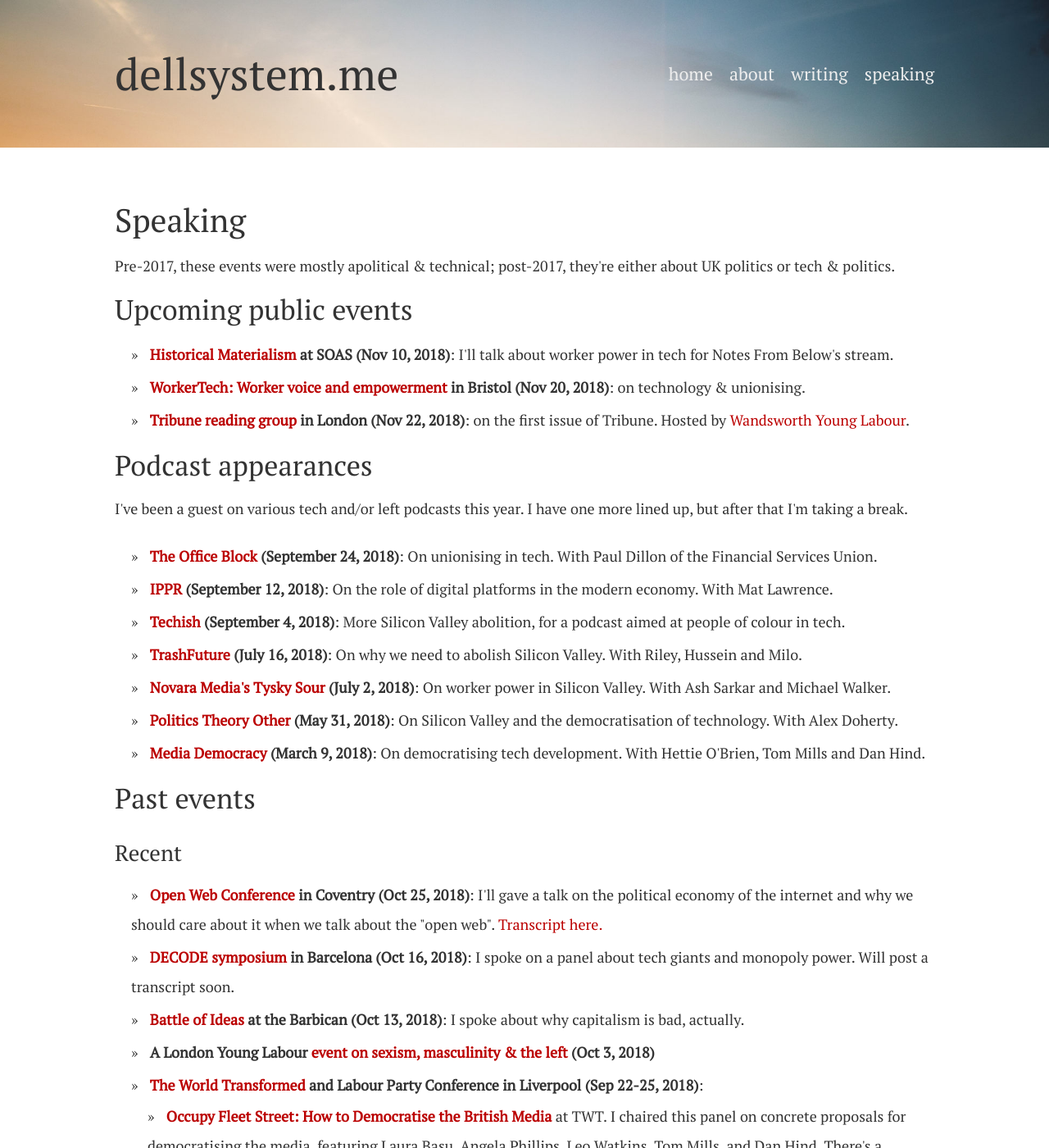
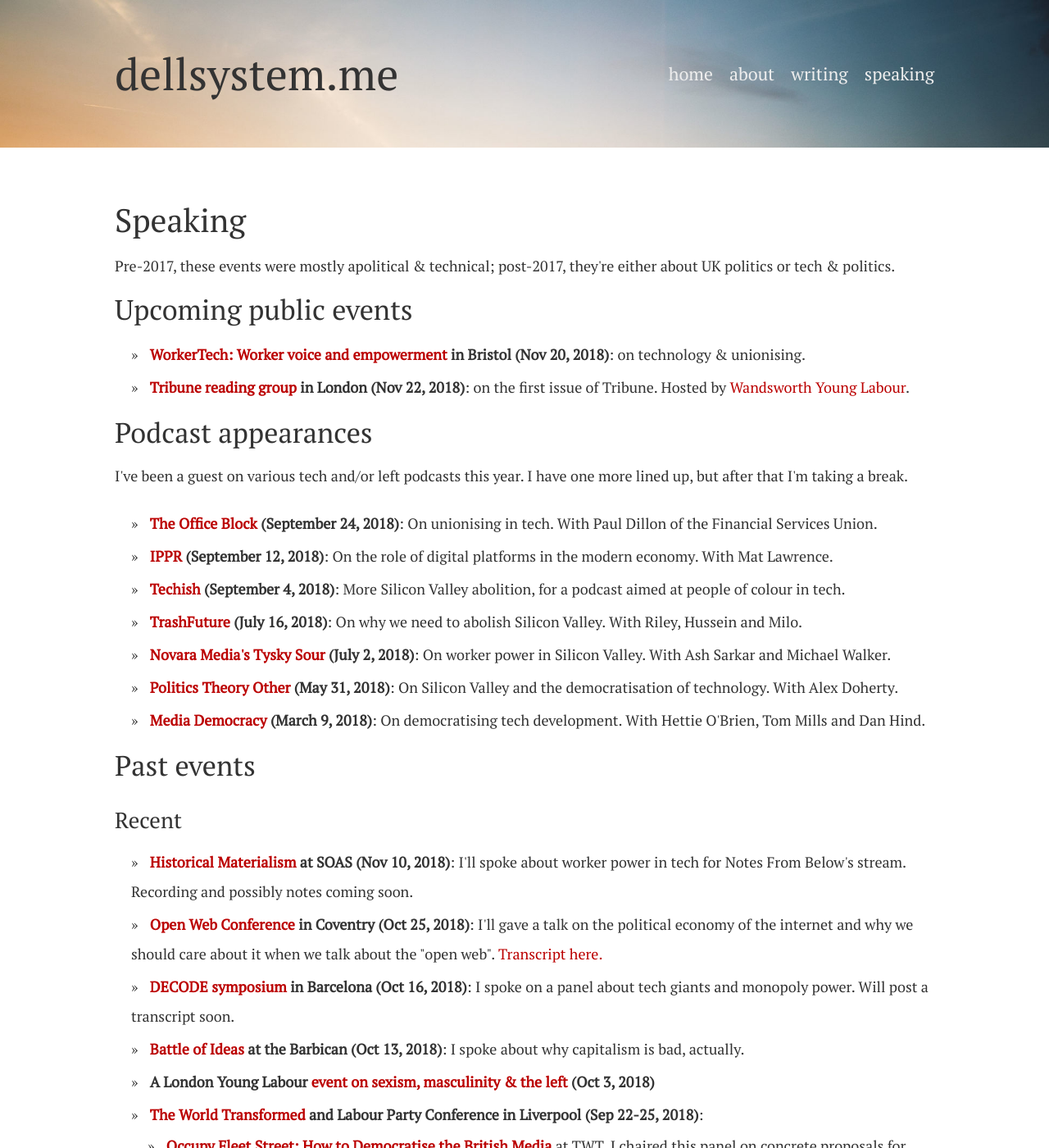
Before and after one commit to dellsystem/dellsystem.github.io, a Jekyll site: the page built from speaking/index.html, in a window 1280 px wide and 1400 px high. Shown: the whole window at 82% size. Built offline with Jekyll 4.4.1, drawn with Linux system fonts in a browser that asks for light colours; part of the change alters nothing that is shown.

Commit message:
Update speaking page (fixed links)

```diff
--- a/_includes/past.html
+++ b/_includes/past.html
@@ -1,6 +1,7 @@
 <h3>Recent</h3>
 
 <ul>
+	<li><strong><a href="http://www.historicalmaterialism.org/">Historical Materialism</a> at SOAS (Nov 10, 2018)</strong>: I'll spoke about worker power in tech for Notes From Below's stream. Recording and possibly notes coming soon.</li>
 	<li><strong><a href="/speaking/critical-web-literacies">Open Web Conference</a> in Coventry (Oct 25, 2018)</strong>: I'll gave a talk on the political economy of the internet and why we should care about it when we talk about the "open web". <a href="/speaking/critical-web-literacies">Transcript here.</a></li>
 	<li><strong><a href="https://www.decodeproject.eu/events/beyond-surveillance-capitalism-reclaiming-digital-sovereignty">DECODE symposium</a> in Barcelona (Oct 16, 2018)</strong>: I spoke on a panel about tech giants and monopoly power. Will post a transcript soon.</li>
 	<li><strong><a href="https://www.battleofideas.org.uk/session/from-robots-to-ubi-is-capitalism-digging-its-own-grave/">Battle of Ideas</a> at the Barbican (Oct 13, 2018)</strong>: I spoke about why capitalism is bad, actually.</li>
--- a/_includes/upcoming.html
+++ b/_includes/upcoming.html
@@ -1,5 +1,4 @@
 <ul>
-	<li><strong><a href="http://www.historicalmaterialism.org/">Historical Materialism</a> at SOAS (Nov 10, 2018)</strong>: I'll talk about worker power in tech for Notes From Below's stream.</li>
-	<li><strong><a href="https://www.facebook.com/events/2201163460207570/">WorkerTech: Worker voice and empowerment</a> in Bristol (Nov 20, 2018)</strong>: on technology & unionising.</li>
-	<li><strong><a href="https://www.facebook.com/events/190839688504116/">Tribune reading group</a> in London (Nov 22, 2018)</strong>: on the first issue of Tribune. Hosted by <a href="https://twitter.com/wandsworthyl">Wandsworth Young Labour</a>.</li>
+	<li><strong><a href="https://www.facebook.com/events/190839688504116/">WorkerTech: Worker voice and empowerment</a> in Bristol (Nov 20, 2018)</strong>: on technology & unionising.</li>
+	<li><strong><a href="https://www.facebook.com/events/2201163460207570/">Tribune reading group</a> in London (Nov 22, 2018)</strong>: on the first issue of Tribune. Hosted by <a href="https://twitter.com/wandsworthyl">Wandsworth Young Labour</a>.</li>
 </ul>
```
